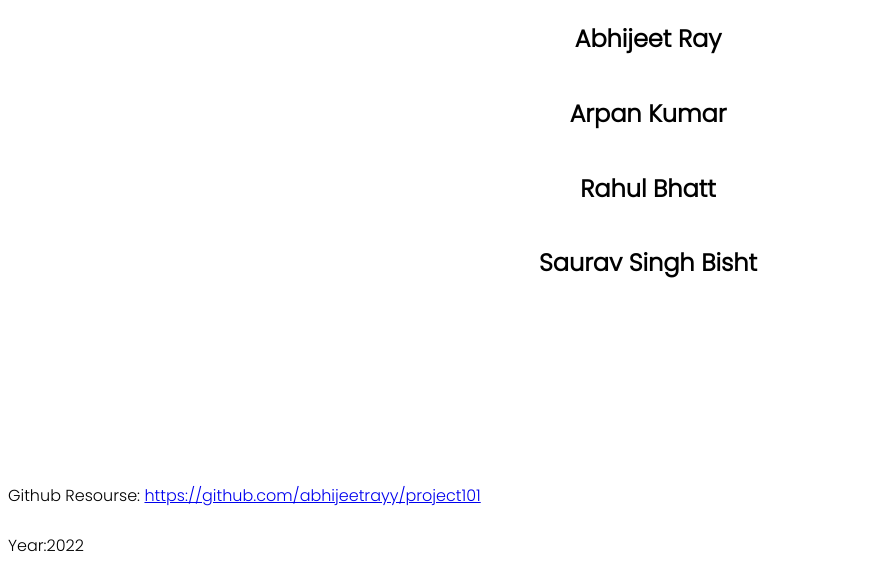
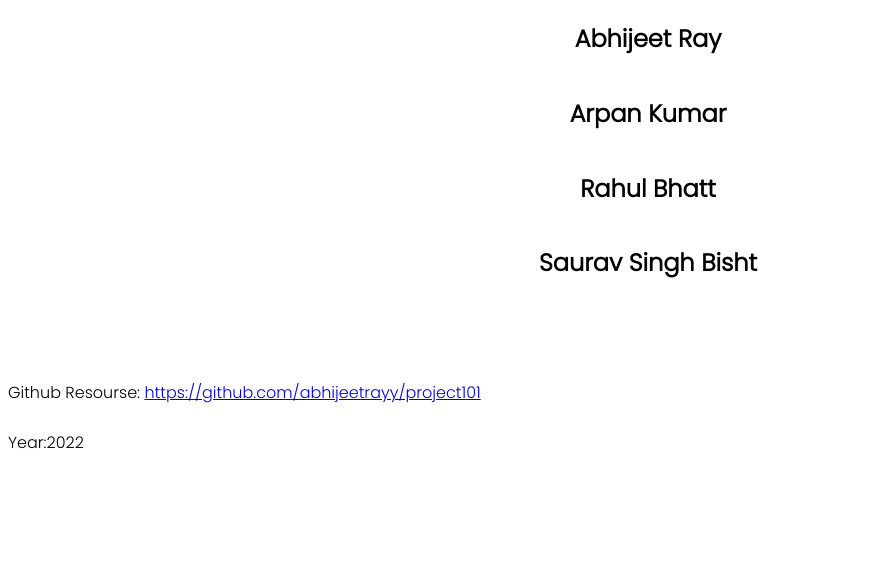
Before and after one commit to abhijeetrayy/project101, a plain HTML site: page about.html in a window 1280 px wide. Shown: the part 242-816 px from the top of the page, without its empty margins (0-893 px from the left). Drawn offline with Linux system fonts and the light colour scheme.

Commit message:
Update about.html

```diff
--- a/about.html
+++ b/about.html
@@ -22,8 +22,7 @@
         .end{
             display: flex;
             justify-content: center;
-            position: absolute;
-            bottom: 0;
+             padding-top:5rem;
             flex-direction: column-reverse
         }
     </style>
```
